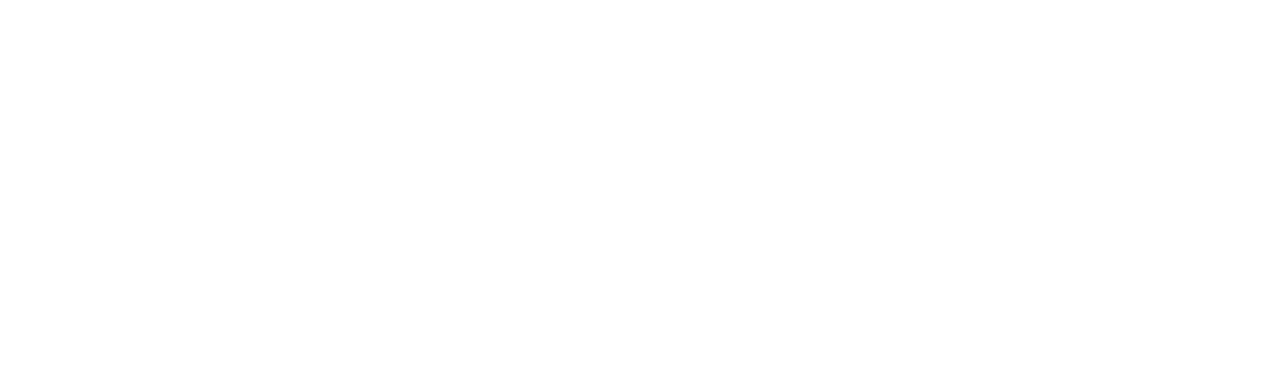
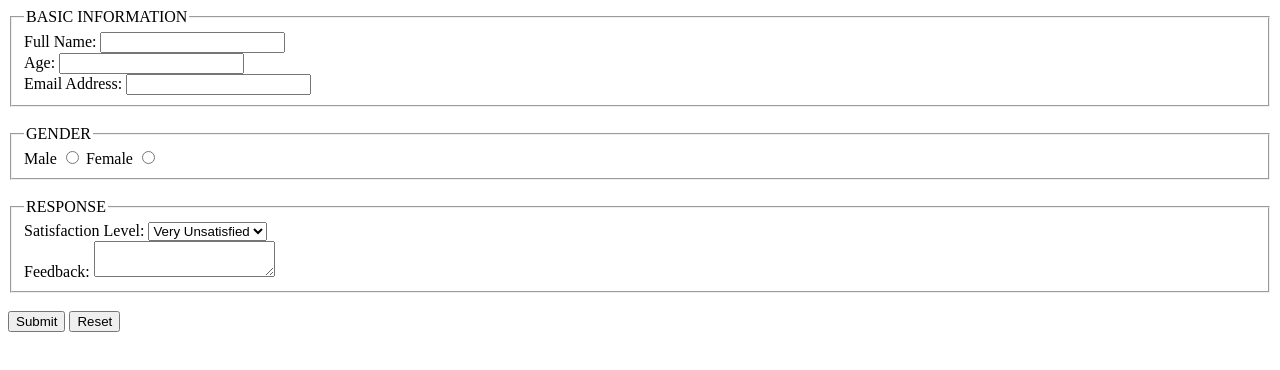
Before and after one commit to dlsud-submissions/itprofelective-html-survey-form, a website: page src/index.html in a window 1280 px wide. Drawn offline with Linux system fonts and the light colour scheme.

Commit message:
feat: add input fields

```diff
--- a/src/index.html
+++ b/src/index.html
@@ -7,15 +7,92 @@
   </head>
   <body>
     <form action="" class="form-container" method="post">
-      <!-- Use labels and input types to catch name, age and email -->
+      <fieldset>
+        <legend>BASIC INFORMATION</legend>
 
-      <!-- Use radio buttons for gender -->
+        <!-- Use labels and input types to catch name, age and email -->
+        <label for="full-name" class="label-text">Full Name:</label>
+        <input type="text" class="input-text" id="full-name" name="full-name" />
 
-      <!-- Use dropdown list for satisfaction unsatisfactory -> satisfactory -->
+        <br />
 
-      <!-- Use textarea for feedback block -->
+        <label for="age" class="label-text">Age:</label>
+        <input type="number" class="input-number" id="age" name="age" />
+
+        <br />
+
+        <label for="email" class="label-text">Email Address:</label>
+        <input type="email" class="input-email" id="email" name="email" />
+
+        <br />
+      </fieldset>
+
+      <br />
+
+      <fieldset>
+        <legend>GENDER</legend>
+
+        <!-- Use radio buttons for gender -->
+        <label for="male" class="label-text">Male</label>
+        <input
+          type="radio"
+          class="input-radio"
+          id="male"
+          name="gender"
+          value="male"
+        />
+
+        <label for="female" class="label-text">Female</label>
+        <input
+          type="radio"
+          class="input-radio"
+          id="female"
+          name="gender"
+          value="female"
+        />
+      </fieldset>
+
+      <br />
+
+      <fieldset>
+        <legend>RESPONSE</legend>
+        <!-- Use dropdown list for satisfaction unsatisfactory -> satisfactory -->
+        <label for="satisfaction" class="label-text">Satisfaction Level:</label>
+        <select
+          name="satisfaction"
+          id="satisfaction"
+          class="satifaction-levels-container"
+        >
+          <option value="very-unsatisfied" class="satisfaction-level">
+            Very Unsatisfied
+          </option>
+          <option value="unsatisfied" class="satisfaction-level">
+            Unsatisfied
+          </option>
+          <option value="satisfied" class="satisfaction-level">
+            Satisfied
+          </option>
+          <option value="very-satisfied" class="satisfaction-level">
+            Very Satisfied
+          </option>
+        </select>
+
+        <br />
+
+        <!-- Use textarea for feedback block -->
+        <label for="feedback" class="label-text">Feedback:</label>
+        <textarea
+          name="feedback"
+          id="feedback"
+          class="input-textarea"
+        ></textarea>
+      </fieldset>
+
+      <br />
 
       <!-- Submit and Reset buttons -->
+      <button type="submit" class="button submit-button">Submit</button>
+      <button type="reset" class="button reset-button">Reset</button>
     </form>
   </body>
 </html>
```
